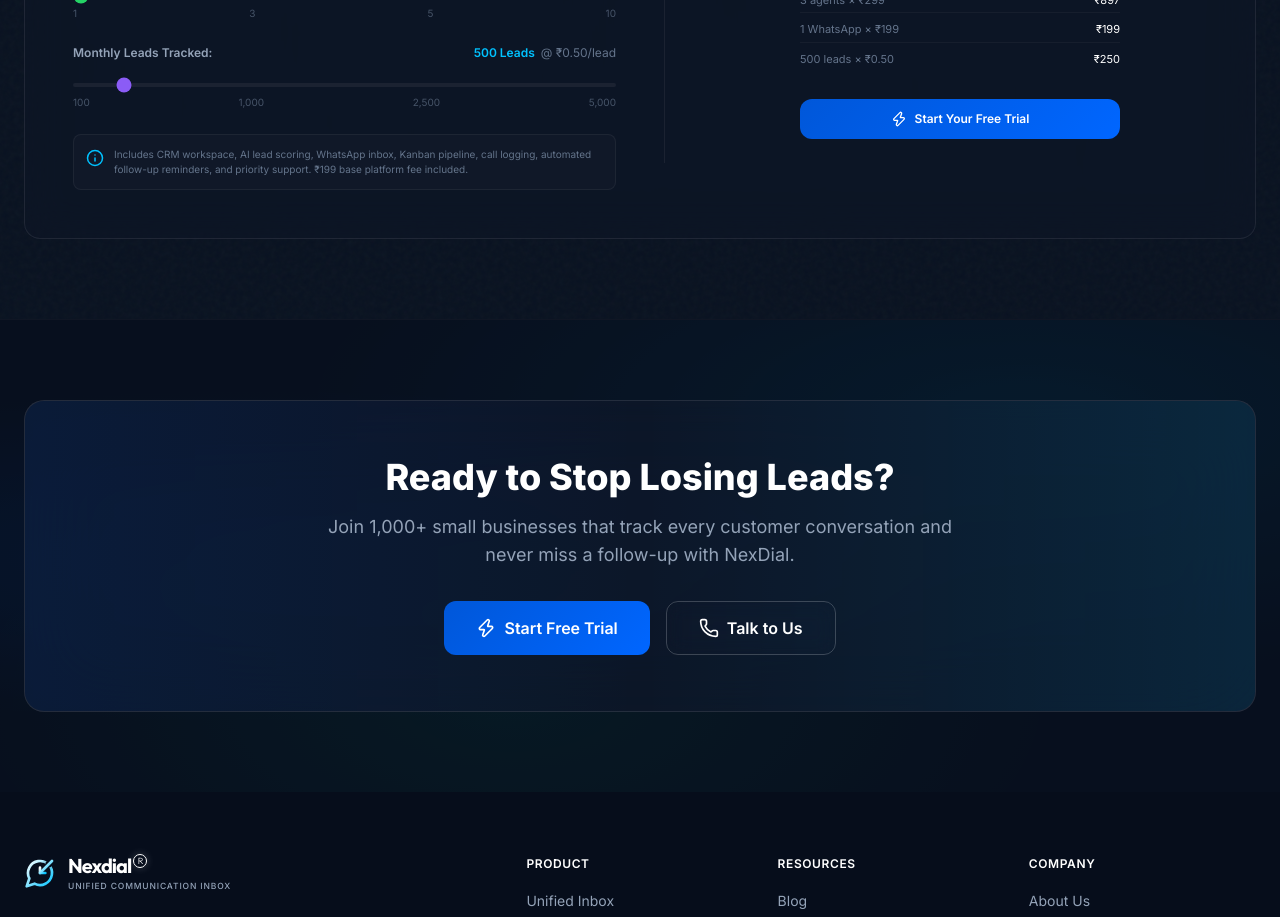
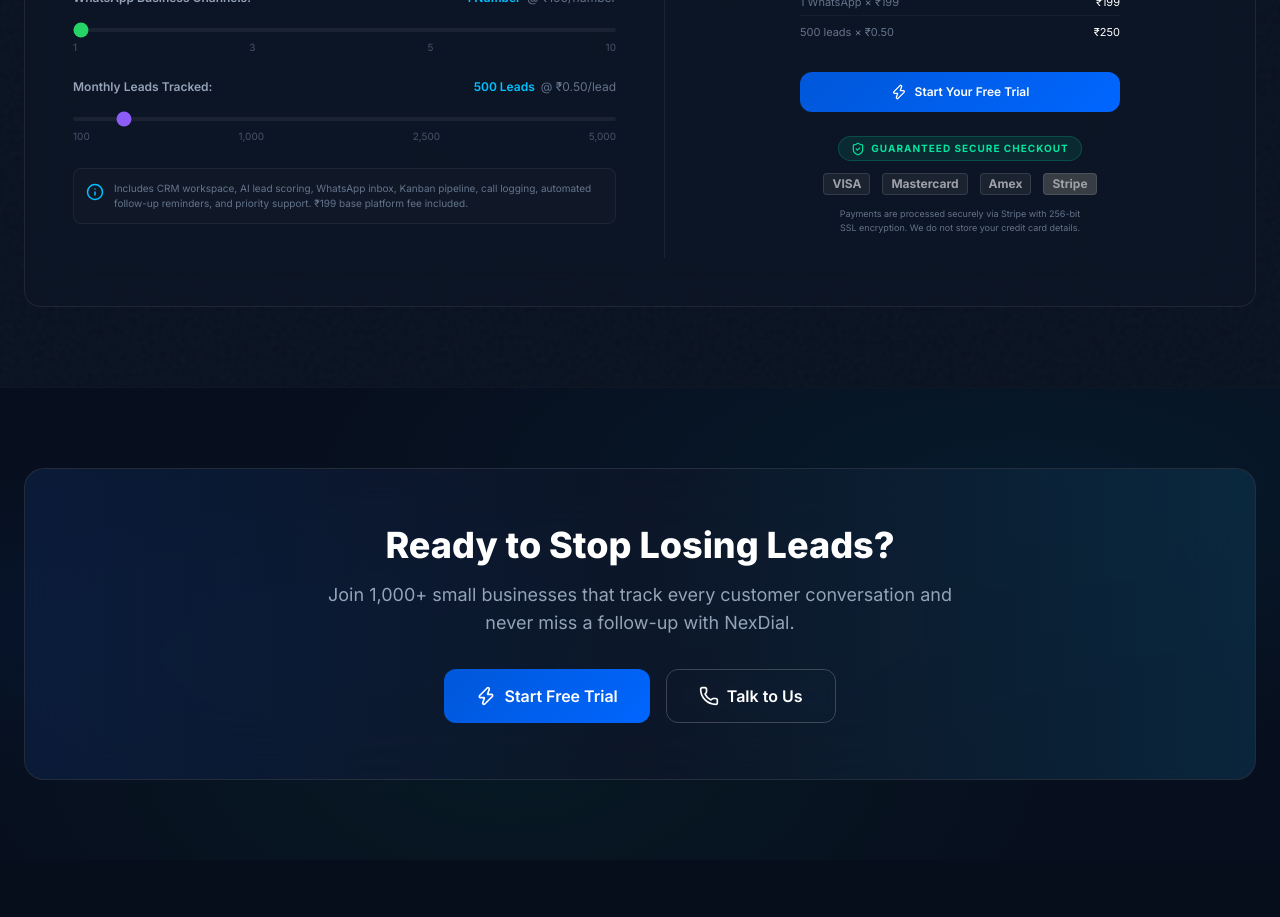
Before and after one commit to sabledattatray/Nexdial-IO, a Next.js app: page /pricing in a window 1280 px wide. Shown: the part 1560-2477 px from the top of the page. Built offline with nearby package versions, Linux system fonts and the light colour scheme.

Commit message:
feat: add secure payment checkout trust indicators to pricing page

```diff
--- a/src/app/pricing/page.tsx
+++ b/src/app/pricing/page.tsx
@@ -3,7 +3,7 @@
 import { useState } from "react";
 import { motion } from "framer-motion";
 import { AnimatedSection, StaggerContainer, StaggerItem } from "@/components/animations/AnimatedSection";
-import { Check, HelpCircle, Info, Zap, Brain, Inbox } from "lucide-react";
+import { Check, HelpCircle, Info, Zap, Brain, Inbox, ShieldCheck } from "lucide-react";
 import Link from "next/link";
 
 const plans = [
@@ -378,6 +378,24 @@
                   Start Your Free Trial
                 </Link>
               </div>
+
+              {/* Trust & Security Badges */}
+              <div className="mt-6 flex flex-col items-center justify-center gap-3">
+                <div className="flex items-center gap-1.5 text-[10px] font-bold text-[#00E5A0] uppercase tracking-widest bg-[#00E5A0]/10 px-3 py-1 rounded-full border border-[#00E5A0]/20">
+                  <ShieldCheck className="w-3.5 h-3.5" />
+                  <span>Guaranteed Secure Checkout</span>
+                </div>
+                <div className="flex items-center gap-3 opacity-60 grayscale hover:grayscale-0 transition-all duration-300">
+                  {/* SVG for Visa, Mastercard, Stripe etc. can be simulated with text/icons if assets aren't present */}
+                  <span className="text-xs font-bold text-white bg-white/10 px-2 py-0.5 rounded border border-white/20">VISA</span>
+                  <span className="text-xs font-bold text-white bg-white/10 px-2 py-0.5 rounded border border-white/20">Mastercard</span>
+                  <span className="text-xs font-bold text-white bg-white/10 px-2 py-0.5 rounded border border-white/20">Amex</span>
+                  <span className="text-xs font-bold text-white bg-[#635BFF]/80 px-2 py-0.5 rounded border border-white/20">Stripe</span>
+                </div>
+                <p className="text-[9px] text-[#64748B] text-center max-w-[250px]">
+                  Payments are processed securely via Stripe with 256-bit SSL encryption. We do not store your credit card details.
+                </p>
+              </div>
             </div>
           </div>
         </AnimatedSection>
```
